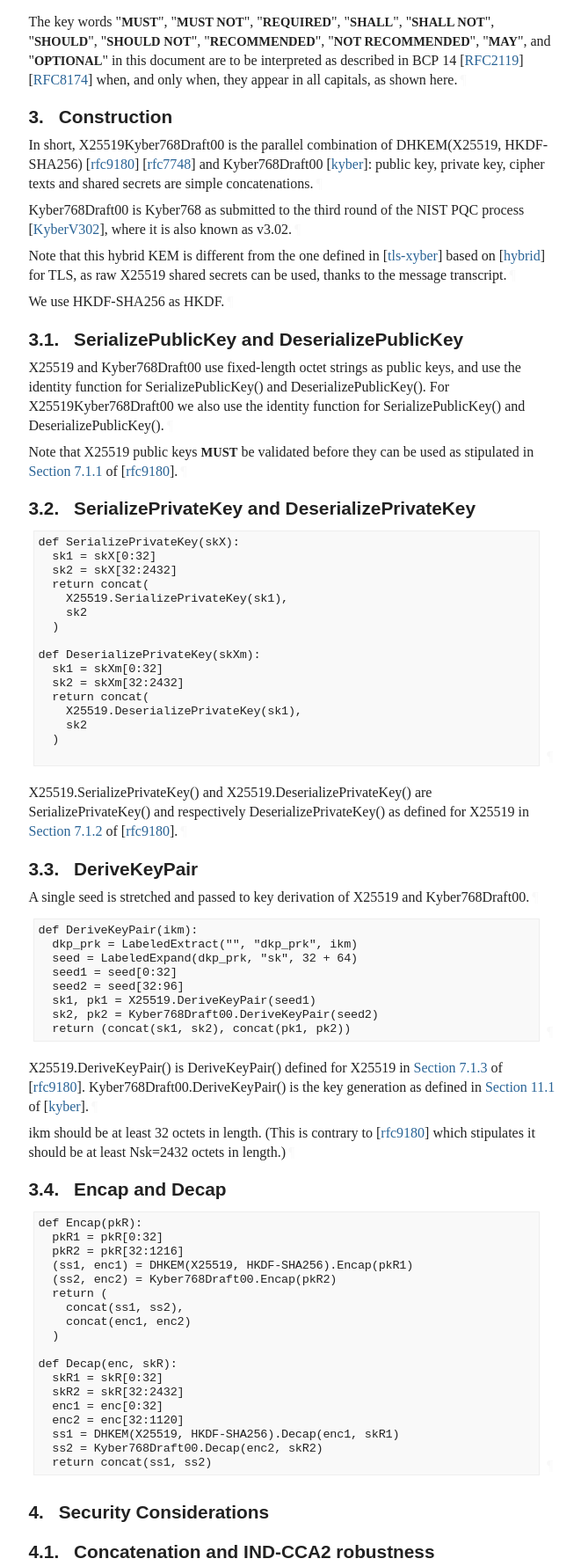
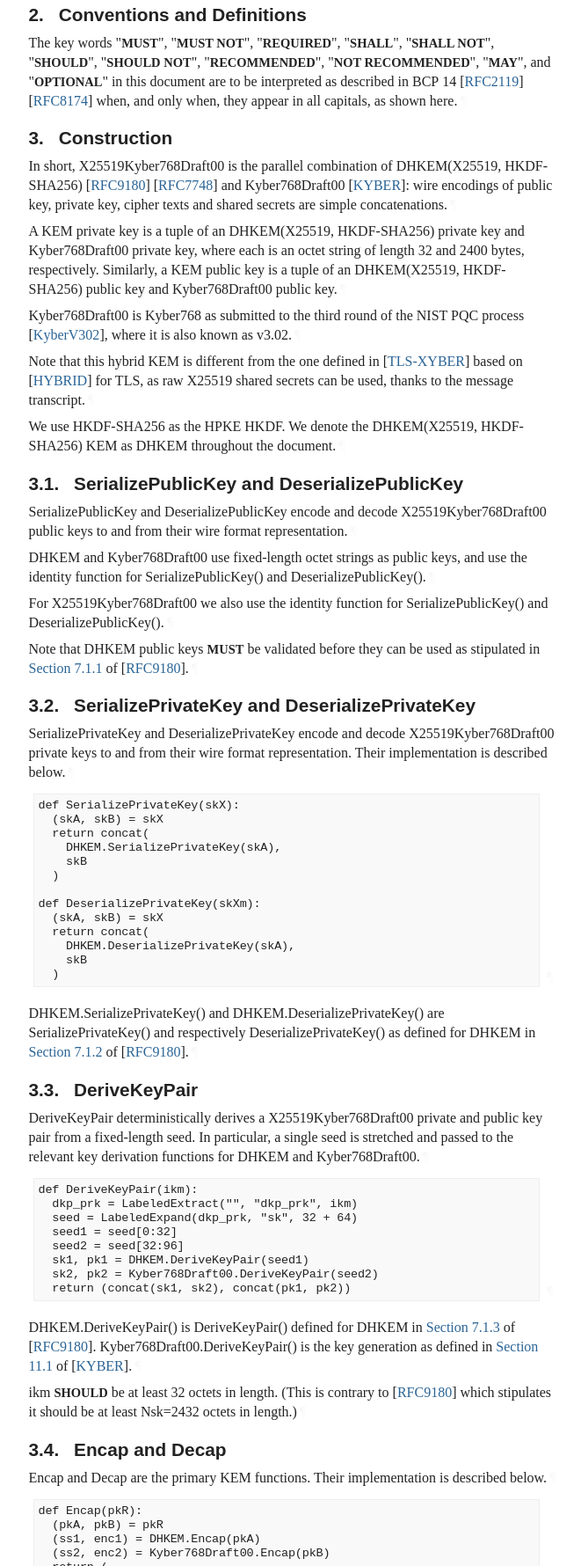
Before and after one commit to raulsiles/draft-westerbaan-cfrg-hpke-xyber768d00, a plain HTML site: page draft-westerbaan-cfrg-hpke-xyber768d00.html in a window 1280 px wide. Shown: the part 1020-2800 px from the top of the page at 88% size, without its empty margins (92-753 px from the left). Drawn offline with Linux system fonts and the light colour scheme; a web font is replaced by a local one.

Commit message:
Script updating gh-pages from bd1aeae. [ci skip]

```diff
--- a/draft-westerbaan-cfrg-hpke-xyber768d00.html
+++ b/draft-westerbaan-cfrg-hpke-xyber768d00.html
@@ -8,7 +8,8 @@
 <meta content="Bas Westerbaan" name="author">
 <meta content="
        This memo defines X25519Kyber768Draft00, a hybrid post-quantum KEM,
-for HPKE  .
+for HPKE (RFC9180). This KEM does not support the authenticated modes
+of HPKE.
     " name="description">
 <meta content="xml2rfc 3.17.0" name="generator">
 <meta content="kyber" name="keyword">
@@ -1087,7 +1088,8 @@ svg :is([fill="white"], [fill^="#fff"]) {
 <section id="section-abstract">
       <h2 id="abstract"><a href="#abstract" class="selfRef">Abstract</a></h2>
 <p id="section-abstract-1">This memo defines X25519Kyber768Draft00, a hybrid post-quantum KEM,
-for HPKE <span>[<a href="#rfc9180" class="cite xref">rfc9180</a>]</span>.<a href="#section-abstract-1" class="pilcrow">¶</a></p>
+for HPKE (RFC9180). This KEM does not support the authenticated modes
+of HPKE.<a href="#section-abstract-1" class="pilcrow">¶</a></p>
 </section>
 <section class="note rfcEditorRemove" id="section-note.1">
       <h2 id="name-about-this-document">
@@ -1141,10 +1143,7 @@ for HPKE <span>[<a href="#rfc9180" class="cite xref">rfc9180</a>]</span>.<a href
             (<span><a href="https://trustee.ietf.org/license-info">https://trustee.ietf.org/license-info</a></span>) in effect on the date of
             publication of this document. Please review these documents
             carefully, as they describe your rights and restrictions with
-            respect to this document. Code Components extracted from this
-            document must include Revised BSD License text as described in
-            Section 4.e of the Trust Legal Provisions and are provided without
-            warranty as described in the Revised BSD License.<a href="#section-boilerplate.2-2" class="pilcrow">¶</a></p>
+            respect to this document.<a href="#section-boilerplate.2-2" class="pilcrow">¶</a></p>
 </section>
 </div>
 <div id="toc">
@@ -1183,11 +1182,6 @@ for HPKE <span>[<a href="#rfc9180" class="cite xref">rfc9180</a>]</span>.<a href
 </li>
           <li class="compact toc ulBare ulEmpty" id="section-toc.1-1.4">
             <p id="section-toc.1-1.4.1"><a href="#section-4" class="auto internal xref">4</a>.  <a href="#name-security-considerations" class="internal xref">Security Considerations</a></p>
-<ul class="compact toc ulBare ulEmpty">
-<li class="compact toc ulBare ulEmpty" id="section-toc.1-1.4.2.1">
-                <p id="section-toc.1-1.4.2.1.1"><a href="#section-4.1" class="auto internal xref">4.1</a>.  <a href="#name-concatenation-and-ind-cca2-" class="internal xref">Concatenation and IND-CCA2 robustness</a></p>
-</li>
-            </ul>
 </li>
           <li class="compact toc ulBare ulEmpty" id="section-toc.1-1.5">
             <p id="section-toc.1-1.5.1"><a href="#section-5" class="auto internal xref">5</a>.  <a href="#name-iana-considerations" class="internal xref">IANA Considerations</a></p>
@@ -1248,31 +1242,39 @@ appear in all capitals, as shown here.<a href="#section-2-1" class="pilcrow">¶<
 <a href="#section-3" class="section-number selfRef">3. </a><a href="#name-construction" class="section-name selfRef">Construction</a>
       </h2>
 <p id="section-3-1">In short, X25519Kyber768Draft00 is the parallel combination
-    of DHKEM(X25519, HKDF-SHA256) <span>[<a href="#rfc9180" class="cite xref">rfc9180</a>]</span> <span>[<a href="#rfc7748" class="cite xref">rfc7748</a>]</span>
-    and Kyber768Draft00 <span>[<a href="#kyber" class="cite xref">kyber</a>]</span>:
-    public key, private key, cipher texts and shared
-    secrets are simple concatenations.<a href="#section-3-1" class="pilcrow">¶</a></p>
-<p id="section-3-2">Kyber768Draft00 is Kyber768 as submitted to the third round
-    of the NIST PQC process <span>[<a href="#KyberV302" class="cite xref">KyberV302</a>]</span>, where it is
-    also known as v3.02.<a href="#section-3-2" class="pilcrow">¶</a></p>
-<p id="section-3-3">Note that this hybrid KEM is different from the one
-defined in <span>[<a href="#tls-xyber" class="cite xref">tls-xyber</a>]</span> based on <span>[<a href="#hybrid" class="cite xref">hybrid</a>]</span> for TLS,
+of DHKEM(X25519, HKDF-SHA256) <span>[<a href="#RFC9180" class="cite xref">RFC9180</a>]</span> <span>[<a href="#RFC7748" class="cite xref">RFC7748</a>]</span>
+and Kyber768Draft00 <span>[<a href="#KYBER" class="cite xref">KYBER</a>]</span>:
+wire encodings of public key, private key, cipher texts
+and shared secrets are simple concatenations.<a href="#section-3-1" class="pilcrow">¶</a></p>
+<p id="section-3-2">A KEM private key is a tuple of an DHKEM(X25519, HKDF-SHA256)
+private key and Kyber768Draft00 private key, where each is
+an octet string of length 32 and 2400 bytes, respectively.
+Similarly, a KEM public key is a tuple of an DHKEM(X25519, HKDF-SHA256)
+public key and Kyber768Draft00 public key.<a href="#section-3-2" class="pilcrow">¶</a></p>
+<p id="section-3-3">Kyber768Draft00 is Kyber768 as submitted to the third round
+of the NIST PQC process <span>[<a href="#KyberV302" class="cite xref">KyberV302</a>]</span>, where it is
+also known as v3.02.<a href="#section-3-3" class="pilcrow">¶</a></p>
+<p id="section-3-4">Note that this hybrid KEM is different from the one
+defined in <span>[<a href="#TLS-XYBER" class="cite xref">TLS-XYBER</a>]</span> based on <span>[<a href="#HYBRID" class="cite xref">HYBRID</a>]</span> for TLS,
 as raw X25519 shared secrets can be used,
-thanks to the message transcript.<a href="#section-3-3" class="pilcrow">¶</a></p>
-<p id="section-3-4">We use HKDF-SHA256 as HKDF.<a href="#section-3-4" class="pilcrow">¶</a></p>
+thanks to the message transcript.<a href="#section-3-4" class="pilcrow">¶</a></p>
+<p id="section-3-5">We use HKDF-SHA256 as the HPKE HKDF. We denote the DHKEM(X25519, HKDF-SHA256)
+KEM as DHKEM throughout the document.<a href="#section-3-5" class="pilcrow">¶</a></p>
 <div id="serializepublickey-and-deserializepublickey">
 <section id="section-3.1">
         <h3 id="name-serializepublickey-and-dese">
 <a href="#section-3.1" class="section-number selfRef">3.1. </a><a href="#name-serializepublickey-and-dese" class="section-name selfRef">SerializePublicKey and DeserializePublicKey</a>
         </h3>
-<p id="section-3.1-1">X25519 and Kyber768Draft00 use fixed-length
-    octet strings as public keys,
-    and use the identity function for SerializePublicKey()
-    and DeserializePublicKey().
-For X25519Kyber768Draft00 we also use the identity function
-    for SerializePublicKey() and DeserializePublicKey().<a href="#section-3.1-1" class="pilcrow">¶</a></p>
-<p id="section-3.1-2">Note that X25519 public keys <span class="bcp14">MUST</span> be validated before they
-    can be used as stipulated in <span><a href="https://rfc-editor.org/rfc/rfc9180#section-7.1.1" class="relref">Section 7.1.1</a> of [<a href="#rfc9180" class="cite xref">rfc9180</a>]</span>.<a href="#section-3.1-2" class="pilcrow">¶</a></p>
+<p id="section-3.1-1">SerializePublicKey and DeserializePublicKey encode and decode
+X25519Kyber768Draft00 public keys to and from their wire format representation.<a href="#section-3.1-1" class="pilcrow">¶</a></p>
+<p id="section-3.1-2">DHKEM and Kyber768Draft00 use fixed-length
+octet strings as public keys,
+and use the identity function for SerializePublicKey()
+and DeserializePublicKey().<a href="#section-3.1-2" class="pilcrow">¶</a></p>
+<p id="section-3.1-3">For X25519Kyber768Draft00 we also use the identity function
+for SerializePublicKey() and DeserializePublicKey().<a href="#section-3.1-3" class="pilcrow">¶</a></p>
+<p id="section-3.1-4">Note that DHKEM public keys <span class="bcp14">MUST</span> be validated before they
+can be used as stipulated in <span><a href="https://rfc-editor.org/rfc/rfc9180#section-7.1.1" class="relref">Section 7.1.1</a> of [<a href="#RFC9180" class="cite xref">RFC9180</a>]</span>.<a href="#section-3.1-4" class="pilcrow">¶</a></p>
 </section>
 </div>
 <div id="serializeprivatekey-and-deserializeprivatekey">
@@ -1280,29 +1282,29 @@ For X25519Kyber768Draft00 we also use the identity function
         <h3 id="name-serializeprivatekey-and-des">
 <a href="#section-3.2" class="section-number selfRef">3.2. </a><a href="#name-serializeprivatekey-and-des" class="section-name selfRef">SerializePrivateKey and DeserializePrivateKey</a>
         </h3>
-<div class="alignLeft art-text artwork" id="section-3.2-1">
+<p id="section-3.2-1">SerializePrivateKey and DeserializePrivateKey encode and decode
+X25519Kyber768Draft00 private keys to and from their wire format representation.
+Their implementation is described below.<a href="#section-3.2-1" class="pilcrow">¶</a></p>
+<div class="alignLeft art-text artwork" id="section-3.2-2">
 <pre>
 def SerializePrivateKey(skX):
-  sk1 = skX[0:32]
-  sk2 = skX[32:2432]
+  (skA, skB) = skX
   return concat(
-    X25519.SerializePrivateKey(sk1),
-    sk2
+    DHKEM.SerializePrivateKey(skA),
+    skB
   )
 
 def DeserializePrivateKey(skXm):
-  sk1 = skXm[0:32]
-  sk2 = skXm[32:2432]
+  (skA, skB) = skX
   return concat(
-    X25519.DeserializePrivateKey(sk1),
-    sk2
+    DHKEM.DeserializePrivateKey(skA),
+    skB
   )
-
-</pre><a href="#section-3.2-1" class="pilcrow">¶</a>
-</div>
-<p id="section-3.2-2">X25519.SerializePrivateKey() and X25519.DeserializePrivateKey()
-    are SerializePrivateKey() and respectively DeserializePrivateKey()
-    as defined for X25519 in <span><a href="https://rfc-editor.org/rfc/rfc9180#section-7.1.2" class="relref">Section 7.1.2</a> of [<a href="#rfc9180" class="cite xref">rfc9180</a>]</span>.<a href="#section-3.2-2" class="pilcrow">¶</a></p>
+</pre><a href="#section-3.2-2" class="pilcrow">¶</a>
+</div>
+<p id="section-3.2-3">DHKEM.SerializePrivateKey() and DHKEM.DeserializePrivateKey()
+are SerializePrivateKey() and respectively DeserializePrivateKey()
+as defined for DHKEM in <span><a href="https://rfc-editor.org/rfc/rfc9180#section-7.1.2" class="relref">Section 7.1.2</a> of [<a href="#RFC9180" class="cite xref">RFC9180</a>]</span>.<a href="#section-3.2-3" class="pilcrow">¶</a></p>
 </section>
 </div>
 <div id="derivekeypair">
@@ -1310,8 +1312,10 @@ def DeserializePrivateKey(skXm):
         <h3 id="name-derivekeypair">
 <a href="#section-3.3" class="section-number selfRef">3.3. </a><a href="#name-derivekeypair" class="section-name selfRef">DeriveKeyPair</a>
         </h3>
-<p id="section-3.3-1">A single seed is stretched and passed to key derivation
-of X25519 and Kyber768Draft00.<a href="#section-3.3-1" class="pilcrow">¶</a></p>
+<p id="section-3.3-1">DeriveKeyPair deterministically derives a X25519Kyber768Draft00 private
+and public key pair from a fixed-length seed. In particular, a single seed
+is stretched and passed to the relevant key derivation functions for
+DHKEM and Kyber768Draft00.<a href="#section-3.3-1" class="pilcrow">¶</a></p>
 <div class="alignLeft art-text artwork" id="section-3.3-2">
 <pre>
 def DeriveKeyPair(ikm):
@@ -1319,17 +1323,17 @@ def DeriveKeyPair(ikm):
   seed = LabeledExpand(dkp_prk, "sk", 32 + 64)
   seed1 = seed[0:32]
   seed2 = seed[32:96]
-  sk1, pk1 = X25519.DeriveKeyPair(seed1)
+  sk1, pk1 = DHKEM.DeriveKeyPair(seed1)
   sk2, pk2 = Kyber768Draft00.DeriveKeyPair(seed2)
   return (concat(sk1, sk2), concat(pk1, pk2))
 </pre><a href="#section-3.3-2" class="pilcrow">¶</a>
 </div>
-<p id="section-3.3-3">X25519.DeriveKeyPair() is DeriveKeyPair() defined for X25519
-in <span><a href="https://rfc-editor.org/rfc/rfc9180#section-7.1.3" class="relref">Section 7.1.3</a> of [<a href="#rfc9180" class="cite xref">rfc9180</a>]</span>. Kyber768Draft00.DeriveKeyPair() is the key
-generation as defined in <span><a href="https://datatracker.ietf.org/doc/html/draft-cfrg-schwabe-kyber-02#section-11.1" class="relref">Section 11.1</a> of [<a href="#kyber" class="cite xref">kyber</a>]</span>.<a href="#section-3.3-3" class="pilcrow">¶</a></p>
-<p id="section-3.3-4">ikm should be at least 32 octets in length.
-(This is contrary to <span>[<a href="#rfc9180" class="cite xref">rfc9180</a>]</span> which stipulates it should be
-    at least Nsk=2432 octets in length.)<a href="#section-3.3-4" class="pilcrow">¶</a></p>
+<p id="section-3.3-3">DHKEM.DeriveKeyPair() is DeriveKeyPair() defined for DHKEM
+in <span><a href="https://rfc-editor.org/rfc/rfc9180#section-7.1.3" class="relref">Section 7.1.3</a> of [<a href="#RFC9180" class="cite xref">RFC9180</a>]</span>. Kyber768Draft00.DeriveKeyPair() is the key
+generation as defined in <span><a href="https://datatracker.ietf.org/doc/html/draft-cfrg-schwabe-kyber-02#section-11.1" class="relref">Section 11.1</a> of [<a href="#KYBER" class="cite xref">KYBER</a>]</span>.<a href="#section-3.3-3" class="pilcrow">¶</a></p>
+<p id="section-3.3-4">ikm <span class="bcp14">SHOULD</span> be at least 32 octets in length.
+(This is contrary to <span>[<a href="#RFC9180" class="cite xref">RFC9180</a>]</span> which stipulates it should be
+at least Nsk=2432 octets in length.)<a href="#section-3.3-4" class="pilcrow">¶</a></p>
 </section>
 </div>
 <div id="encap-and-decap">
@@ -1337,27 +1341,27 @@ generation as defined in <span><a href="https://datatracker.ietf.org/doc/html/dr
         <h3 id="name-encap-and-decap">
 <a href="#section-3.4" class="section-number selfRef">3.4. </a><a href="#name-encap-and-decap" class="section-name selfRef">Encap and Decap</a>
         </h3>
-<div class="alignLeft art-text artwork" id="section-3.4-1">
+<p id="section-3.4-1">Encap and Decap are the primary KEM functions. Their implementation
+is described below.<a href="#section-3.4-1" class="pilcrow">¶</a></p>
+<div class="alignLeft art-text artwork" id="section-3.4-2">
 <pre>
 def Encap(pkR):
-  pkR1 = pkR[0:32]
-  pkR2 = pkR[32:1216]
-  (ss1, enc1) = DHKEM(X25519, HKDF-SHA256).Encap(pkR1)
-  (ss2, enc2) = Kyber768Draft00.Encap(pkR2)
+  (pkA, pkB) = pkR
+  (ss1, enc1) = DHKEM.Encap(pkA)
+  (ss2, enc2) = Kyber768Draft00.Encap(pkB)
   return (
     concat(ss1, ss2),
     concat(enc1, enc2)
   )
 
 def Decap(enc, skR):
-  skR1 = skR[0:32]
-  skR2 = skR[32:2432]
+  (skA, skB) = skR
   enc1 = enc[0:32]
   enc2 = enc[32:1120]
-  ss1 = DHKEM(X25519, HKDF-SHA256).Decap(enc1, skR1)
-  ss2 = Kyber768Draft00.Decap(enc2, skR2)
+  ss1 = DHKEM.Decap(enc1, skA)
+  ss2 = Kyber768Draft00.Decap(enc2, skB)
   return concat(ss1, ss2)
-</pre><a href="#section-3.4-1" class="pilcrow">¶</a>
+</pre><a href="#section-3.4-2" class="pilcrow">¶</a>
 </div>
 </section>
 </div>
@@ -1368,29 +1372,22 @@ def Decap(enc, skR):
       <h2 id="name-security-considerations">
 <a href="#section-4" class="section-number selfRef">4. </a><a href="#name-security-considerations" class="section-name selfRef">Security Considerations</a>
       </h2>
-<div id="concatenation-and-ind-cca2-robustness">
-<section id="section-4.1">
-        <h3 id="name-concatenation-and-ind-cca2-">
-<a href="#section-4.1" class="section-number selfRef">4.1. </a><a href="#name-concatenation-and-ind-cca2-" class="section-name selfRef">Concatenation and IND-CCA2 robustness</a>
-        </h3>
-<p id="section-4.1-1">We aim for IND-CCA2 robustness: that means that if either constituent
+<p id="section-4-1">We aim for IND-CCA2 robustness: that means that if either constituent
 KEM is not IND-CCA2 secure, but the other is, the combined hybrid
-remains IND-CCA2 secure.<a href="#section-4.1-1" class="pilcrow">¶</a></p>
-<p id="section-4.1-2">In general <span>[<a href="#GHP18" class="cite xref">GHP18</a>]</span> <span>[<a href="#combiners" class="cite xref">combiners</a>]</span> this requires a combiner that mixes in
-the cipher texts, such as, assuming fixed-length cipher texts and shared secrets:<a href="#section-4.1-2" class="pilcrow">¶</a></p>
-<div class="alignLeft art-text artwork" id="section-4.1-3">
+remains IND-CCA2 secure.<a href="#section-4-1" class="pilcrow">¶</a></p>
+<p id="section-4-2">In general <span>[<a href="#GHP18" class="cite xref">GHP18</a>]</span> <span>[<a href="#COMBINERS" class="cite xref">COMBINERS</a>]</span> this requires a combiner that mixes in
+the cipher texts, such as, assuming fixed-length cipher texts and shared secrets:<a href="#section-4-2" class="pilcrow">¶</a></p>
+<div class="alignLeft art-text artwork" id="section-4-3">
 <pre>
 HKDF(concat(ss1, ss2, enc1, enc2)).
-</pre><a href="#section-4.1-3" class="pilcrow">¶</a>
-</div>
-<p id="section-4.1-4">In the present case, DHKEM(X25519, -) and Kyber768Draft00 already mix in
+</pre><a href="#section-4-3" class="pilcrow">¶</a>
+</div>
+<p id="section-4-4">In the present case, DHKEM(X25519, -) and Kyber768Draft00 already mix in
 the respective cipher texts into their shared secrets. Thus we can
-forego mixing in the cipher texts a second time.<a href="#section-4.1-4" class="pilcrow">¶</a></p>
-<p id="section-4.1-5">Furthermore, in HPKE, the shared secret is never used directly, but
+forego mixing in the cipher texts a second time.<a href="#section-4-4" class="pilcrow">¶</a></p>
+<p id="section-4-5">Furthermore, in HPKE, the shared secret is never used directly, but
 passed through HKDF (via KeySchedule), and thus we can
-forego the call to HKDF as well.<a href="#section-4.1-5" class="pilcrow">¶</a></p>
-</section>
-</div>
+forego the call to HKDF as well.<a href="#section-4-5" class="pilcrow">¶</a></p>
 </section>
 </div>
 <div id="iana-considerations">
@@ -1453,7 +1450,7 @@ forego the call to HKDF as well.<a href="#section-4.1-5" class="pilcrow">¶</a><
 <a href="#section-6.1" class="section-number selfRef">6.1. </a><a href="#name-normative-references" class="section-name selfRef">Normative References</a>
         </h3>
 <dl class="references">
-<dt id="kyber">[kyber]</dt>
+<dt id="KYBER">[KYBER]</dt>
         <dd>
 <span class="refAuthor">Schwabe, P.</span> and <span class="refAuthor">B. Westerbaan</span>, <span class="refTitle">"Kyber Post-Quantum KEM"</span>, <span class="refContent">Work in Progress</span>, <span class="seriesInfo">Internet-Draft, draft-cfrg-schwabe-kyber-02</span>, <time datetime="2023-03-31" class="refDate">31 March 2023</time>, <span>&lt;<a href="https://datatracker.ietf.org/doc/html/draft-cfrg-schwabe-kyber-02">https://datatracker.ietf.org/doc/html/draft-cfrg-schwabe-kyber-02</a>&gt;</span>. </dd>
 <dd class="break"></dd>
@@ -1461,7 +1458,7 @@ forego the call to HKDF as well.<a href="#section-4.1-5" class="pilcrow">¶</a><
         <dd>
 <span class="refAuthor">Bradner, S.</span>, <span class="refTitle">"Key words for use in RFCs to Indicate Requirement Levels"</span>, <span class="seriesInfo">BCP 14</span>, <span class="seriesInfo">RFC 2119</span>, <span class="seriesInfo">DOI 10.17487/RFC2119</span>, <time datetime="1997-03" class="refDate">March 1997</time>, <span>&lt;<a href="https://www.rfc-editor.org/rfc/rfc2119">https://www.rfc-editor.org/rfc/rfc2119</a>&gt;</span>. </dd>
 <dd class="break"></dd>
-<dt id="rfc7748">[rfc7748]</dt>
+<dt id="RFC7748">[RFC7748]</dt>
         <dd>
 <span class="refAuthor">Langley, A.</span>, <span class="refAuthor">Hamburg, M.</span>, and <span class="refAuthor">S. Turner</span>, <span class="refTitle">"Elliptic Curves for Security"</span>, <span class="seriesInfo">RFC 7748</span>, <span class="seriesInfo">DOI 10.17487/RFC7748</span>, <time datetime="2016-01" class="refDate">January 2016</time>, <span>&lt;<a href="https://www.rfc-editor.org/rfc/rfc7748">https://www.rfc-editor.org/rfc/rfc7748</a>&gt;</span>. </dd>
 <dd class="break"></dd>
@@ -1469,7 +1466,7 @@ forego the call to HKDF as well.<a href="#section-4.1-5" class="pilcrow">¶</a><
         <dd>
 <span class="refAuthor">Leiba, B.</span>, <span class="refTitle">"Ambiguity of Uppercase vs Lowercase in RFC 2119 Key Words"</span>, <span class="seriesInfo">BCP 14</span>, <span class="seriesInfo">RFC 8174</span>, <span class="seriesInfo">DOI 10.17487/RFC8174</span>, <time datetime="2017-05" class="refDate">May 2017</time>, <span>&lt;<a href="https://www.rfc-editor.org/rfc/rfc8174">https://www.rfc-editor.org/rfc/rfc8174</a>&gt;</span>. </dd>
 <dd class="break"></dd>
-<dt id="rfc9180">[rfc9180]</dt>
+<dt id="RFC9180">[RFC9180]</dt>
       <dd>
 <span class="refAuthor">Barnes, R.</span>, <span class="refAuthor">Bhargavan, K.</span>, <span class="refAuthor">Lipp, B.</span>, and <span class="refAuthor">C. Wood</span>, <span class="refTitle">"Hybrid Public Key Encryption"</span>, <span class="seriesInfo">RFC 9180</span>, <span class="seriesInfo">DOI 10.17487/RFC9180</span>, <time datetime="2022-02" class="refDate">February 2022</time>, <span>&lt;<a href="https://www.rfc-editor.org/rfc/rfc9180">https://www.rfc-editor.org/rfc/rfc9180</a>&gt;</span>. </dd>
 <dd class="break"></dd>
@@ -1480,7 +1477,7 @@ forego the call to HKDF as well.<a href="#section-4.1-5" class="pilcrow">¶</a><
 <a href="#section-6.2" class="section-number selfRef">6.2. </a><a href="#name-informative-references" class="section-name selfRef">Informative References</a>
         </h3>
 <dl class="references">
-<dt id="combiners">[combiners]</dt>
+<dt id="COMBINERS">[COMBINERS]</dt>
         <dd>
 <span class="refAuthor">Ounsworth, M.</span>, <span class="refAuthor">Wussler, A.</span>, and <span class="refAuthor">S. Kousidis</span>, <span class="refTitle">"Combiner function for hybrid key encapsulation mechanisms (Hybrid KEMs)"</span>, <span class="refContent">Work in Progress</span>, <span class="seriesInfo">Internet-Draft, draft-ounsworth-cfrg-kem-combiners-03</span>, <time datetime="2023-03-13" class="refDate">13 March 2023</time>, <span>&lt;<a href="https://datatracker.ietf.org/doc/html/draft-ounsworth-cfrg-kem-combiners-03">https://datatracker.ietf.org/doc/html/draft-ounsworth-cfrg-kem-combiners-03</a>&gt;</span>. </dd>
 <dd class="break"></dd>
@@ -1488,7 +1485,7 @@ forego the call to HKDF as well.<a href="#section-4.1-5" class="pilcrow">¶</a><
         <dd>
 <span class="refAuthor">Giacon, F.</span>, <span class="refAuthor">Heuer, F.</span>, and <span class="refAuthor">B. Poettering</span>, <span class="refTitle">"KEM Combiners"</span>, <time datetime="2018" class="refDate">2018</time>, <span>&lt;<a href="https://doi.org/10.1007/978-3-319-76578-5_7">https://doi.org/10.1007/978-3-319-76578-5_7</a>&gt;</span>. </dd>
 <dd class="break"></dd>
-<dt id="hybrid">[hybrid]</dt>
+<dt id="HYBRID">[HYBRID]</dt>
         <dd>
 <span class="refAuthor">Stebila, D.</span>, <span class="refAuthor">Fluhrer, S.</span>, and <span class="refAuthor">S. Gueron</span>, <span class="refTitle">"Hybrid key exchange in TLS 1.3"</span>, <span class="refContent">Work in Progress</span>, <span class="seriesInfo">Internet-Draft, draft-ietf-tls-hybrid-design-06</span>, <time datetime="2023-02-27" class="refDate">27 February 2023</time>, <span>&lt;<a href="https://datatracker.ietf.org/doc/html/draft-ietf-tls-hybrid-design-06">https://datatracker.ietf.org/doc/html/draft-ietf-tls-hybrid-design-06</a>&gt;</span>. </dd>
 <dd class="break"></dd>
@@ -1496,7 +1493,7 @@ forego the call to HKDF as well.<a href="#section-4.1-5" class="pilcrow">¶</a><
         <dd>
 <span class="refAuthor">Avanzi, R.</span>, <span class="refAuthor">Bos, J.</span>, <span class="refAuthor">Ducas, L.</span>, <span class="refAuthor">Kiltz, E.</span>, <span class="refAuthor">Lepoint, T.</span>, <span class="refAuthor">Lyubashevsky, V.</span>, <span class="refAuthor">Schanck, J.</span>, <span class="refAuthor">Schwabe, P.</span>, <span class="refAuthor">Seiler, G.</span>, and <span class="refAuthor">D. Stehle</span>, <span class="refTitle">"CRYSTALS-Kyber, Algorithm Specification And Supporting Documentation (version 3.02)"</span>, <time datetime="2021" class="refDate">2021</time>, <span>&lt;<a href="https://pq-crystals.org/kyber/data/kyber-specification-round3-20210804.pdf">https://pq-crystals.org/kyber/data/kyber-specification-round3-20210804.pdf</a>&gt;</span>. </dd>
 <dd class="break"></dd>
-<dt id="tls-xyber">[tls-xyber]</dt>
+<dt id="TLS-XYBER">[TLS-XYBER]</dt>
       <dd>
 <span class="refAuthor">Westerbaan, B.</span> and <span class="refAuthor">D. Stebila</span>, <span class="refTitle">"X25519Kyber768Draft00 hybrid post-quantum key agreement"</span>, <span class="refContent">Work in Progress</span>, <span class="seriesInfo">Internet-Draft, draft-tls-westerbaan-xyber768d00-02</span>, <time datetime="2023-03-31" class="refDate">31 March 2023</time>, <span>&lt;<a href="https://datatracker.ietf.org/doc/html/draft-tls-westerbaan-xyber768d00-02">https://datatracker.ietf.org/doc/html/draft-tls-westerbaan-xyber768d00-02</a>&gt;</span>. </dd>
 <dd class="break"></dd>
```
Also changed, not shown: draft-westerbaan-cfrg-hpke-xyber768d00.txt.
